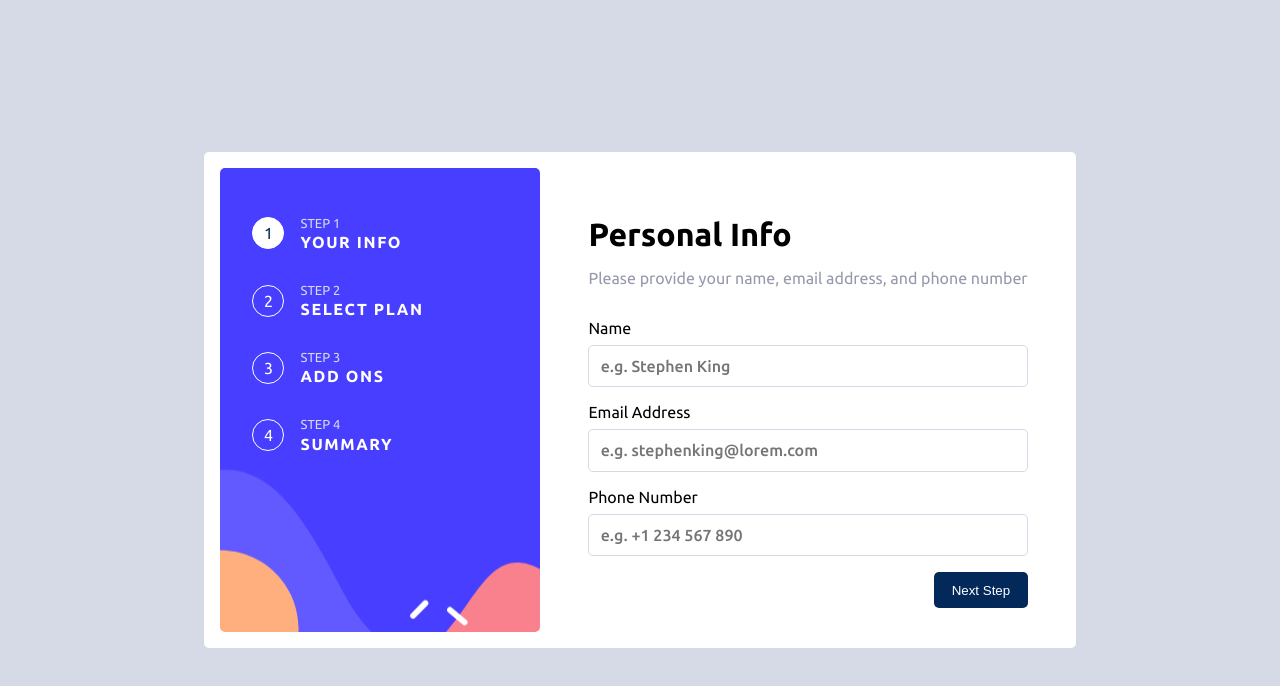
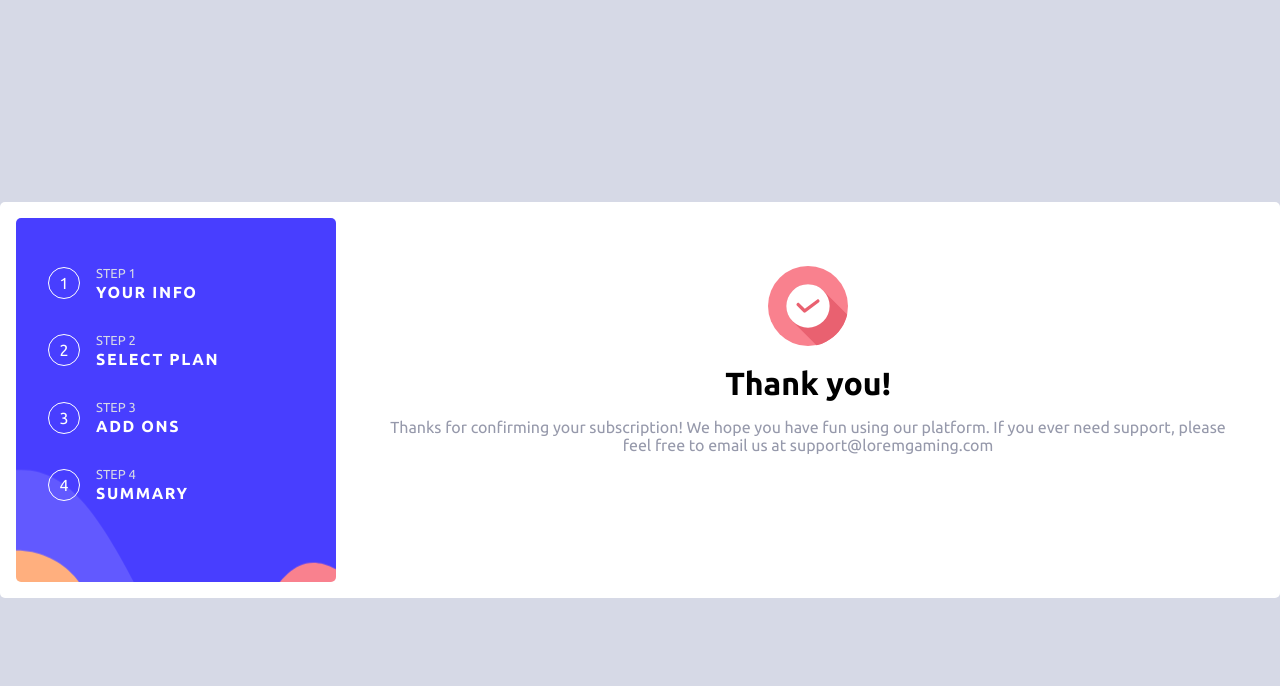
Before and after one commit to hamdi4-beep/multi-step-form, a React (Vite) app: page /multi-step-form/confirmation in a window 1280 px wide. Before the commit this address led to /multi-step-form/your-info. Shown: the top 686 px of the page. Built offline with nearby package versions, Linux system fonts and the light colour scheme.

Commit message:
chore: created a confirmation route

```diff
--- a/src/App.tsx
+++ b/src/App.tsx
@@ -3,6 +3,7 @@ import YourInfo from './components/YourInfo'
 import SelectPlan from './components/SelectPlan'
 import AddOns from './components/AddOns'
 import Summary from './components/Summary'
+import Confirmation from './components/Confirmation'
 
 const steps = {
   'your-info': {
@@ -33,7 +34,7 @@ function App() {
         <div className="left-side">
           {Object.keys(steps).map((path, i) => (
             <div className="step" key={i}>
-              <span className={`step-number ${path === location.pathname.split('/').pop() ? 'active-step' : ''}`}>{steps[path].number}</span>
+              <span className={`step-number ${path === (location.pathname.split('/').pop() || 'confirmation') ? 'active-step' : ''}`}>{steps[path].number}</span>
 
               <div className="step-info">
                 <p>Step {steps[path].number}</p>
@@ -49,6 +50,7 @@ function App() {
             <Route path='/multi-step-form/select-plan' element={<SelectPlan />} />
             <Route path='/multi-step-form/add-ons' element={<AddOns />} />
             <Route path='/multi-step-form/summary' element={<Summary />} />
+            <Route path='/multi-step-form/confirmation' element={<Confirmation />} />
             <Route path='*' element={<Navigate to='/multi-step-form/your-info' replace />} />
           </Routes>
         </div>
--- a/src/components/AddOns.tsx
+++ b/src/components/AddOns.tsx
@@ -36,7 +36,7 @@ function AddOns() {
 
         navigate('/multi-step-form/summary',
             {
-                state: Object.assign(state, {
+                state: Object.assign(state || {}, {
                     addons: selectedAddOns.map(it => data.addons.find(addon => addon.title === it))
                 })
             }
--- /dev/null
+++ b/src/components/Confirmation.tsx
@@ -0,0 +1,14 @@
+function Confirmation() {
+    return (
+        <div className="page four">
+            <div className="icon-img">
+                <img src="/multi-step-form/images/icon-thank-you.svg" alt="" />
+            </div>
+
+            <h1>Thank you!</h1>
+            <p>Thanks for confirming your subscription! We hope you have fun using our platform. If you ever need support, please feel free to email us at support@loremgaming.com</p>
+        </div>
+    )
+}
+
+export default Confirmation
--- a/src/components/Summary.tsx
+++ b/src/components/Summary.tsx
@@ -50,7 +50,7 @@ function Summary() {
 
             <div className="action-btns">
                 <button onClick={() => navigate('/multi-step-form/add-ons')}>Go back</button>
-                <button className="cta-btn">Confirm</button>
+                <button className="cta-btn" onClick={() => navigate('/multi-step-form/confirmation')}>Confirm</button>
             </div>
         </div>
     )
--- a/src/index.css
+++ b/src/index.css
@@ -294,6 +294,14 @@ p.addon-price {
     font-weight: 700;
 }
 
+.page.four {
+    text-align: center;
+}
+
+.page.four .icon-img {
+    margin-bottom: 1em;
+}
+
 @media only screen and (min-width: 768px) {
     body {
         display: grid;
```
